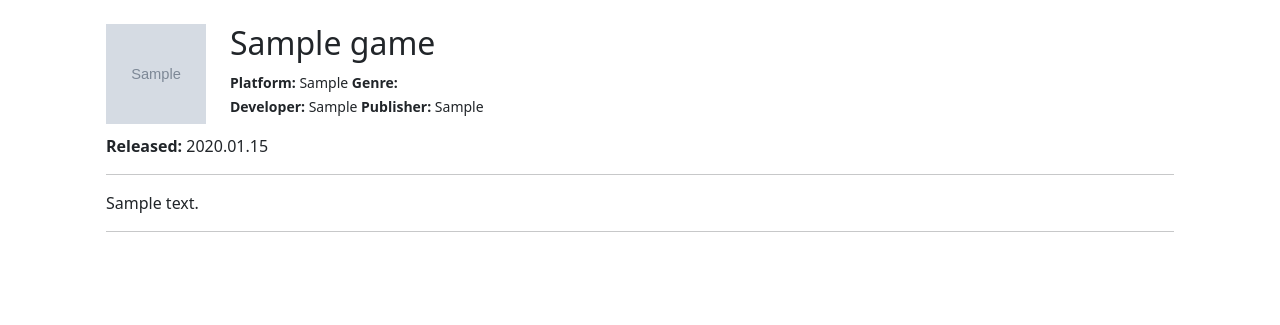
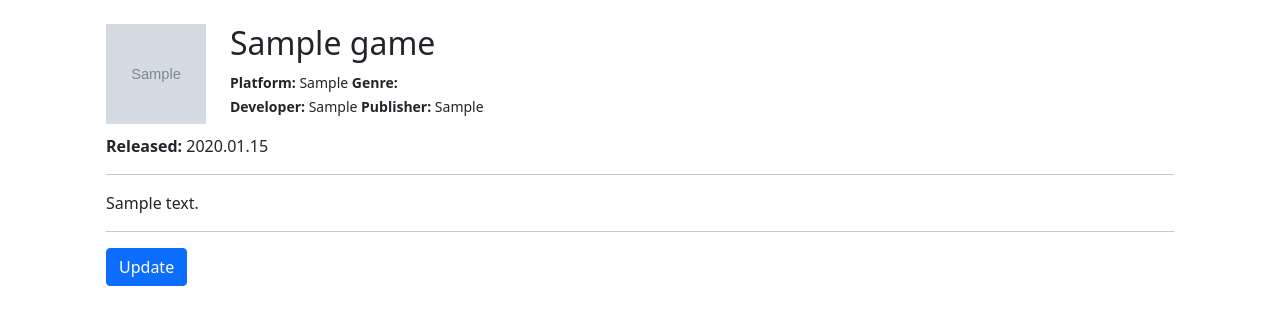
Before and after one commit to Kihimimari/Pile_of_Shame_manager, a Django app: page /game/1 in a window 1280 px wide. Shown: the part 56-381 px from the top of the page. Run offline with Django 4.2, Linux system fonts and the light colour scheme; data comes from the database, SQL or seed files in the repository; tables that the repository leaves empty hold one stand-in row (values such as "Sample post"); grey boxes marked "Sample" are stand-in pictures; some libraries are stand-ins or nearby versions.

Commit message:
added game update view, changed game.first_release_date field type to DateField

```diff
--- a/pile_of_shame/urls.py
+++ b/pile_of_shame/urls.py
@@ -18,7 +18,7 @@
 from django.views.generic import TemplateView
 
 from viewer.models import Genre, Game
-from viewer.views import GenreListView, GameListView, GameDetailView, GameCreateView
+from viewer.views import GenreListView, GameListView, GameDetailView, GameCreateView, GameUpdateView
 
 admin.site.register(Genre)
 admin.site.register(Game)
@@ -29,6 +29,7 @@
     path('game/', GameListView.as_view(), name="game"),
     path('game/new', GameCreateView.as_view(), name="create_game"),
     path('game/<int:pk>', GameDetailView.as_view(), name='game_details'),
+    path('game/<int:pk>/update', GameUpdateView.as_view(), name='update_game'),
     path('', TemplateView.as_view(template_name="index.html"), name='index'),
 
 ]
--- a/viewer/forms.py
+++ b/viewer/forms.py
@@ -1,3 +1,5 @@
+from datetime import date
+
 from django.forms import ModelForm, DateField, NumberInput, CharField, Textarea, URLField
 from viewer.models import Game
 
@@ -8,5 +10,5 @@
         fields = '__all__'
 
     first_release_date = DateField(widget=NumberInput(attrs={'type': 'date'}))
-    summary = CharField(widget=Textarea,required=False)
+    summary = CharField(widget=Textarea, required=False)
     cover = URLField(empty_value="", required=False)
--- a/viewer/models.py
+++ b/viewer/models.py
@@ -1,4 +1,4 @@
-from django.db.models import Model, CharField, ForeignKey, DO_NOTHING, TextField, DateTimeField
+from django.db.models import Model, CharField, ForeignKey, DO_NOTHING, TextField, DateField
 
 
 class Genre(Model):
@@ -14,7 +14,7 @@
     genre = ForeignKey(Genre, on_delete=DO_NOTHING)
     developer = CharField(max_length=265)
     publisher = CharField(max_length=256)
-    first_release_date = DateTimeField()
+    first_release_date = DateField(null=True, blank=True)
     summary = TextField(null=True, blank=True)
     cover = TextField(null=True, blank=True)
 
--- a/viewer/templates/game_detail_view.html
+++ b/viewer/templates/game_detail_view.html
@@ -12,7 +12,7 @@
             <p>{{ game.summary }}</p>
             <hr>
 {#            {% if user.is_authenticated %}#}
-{#            <a class="btn btn-primary" href="{% url "viewer:update_movie" movie.id %}">Update</a>#}
+            <a class="btn btn-primary" href="{% url "update_game" game.id %}">Update</a>
 {#            <a class="btn btn-danger" href="{% url "viewer:delete_movie" movie.id %}">Delete</a>#}
 {#            {% endif %}#}
         </div>
--- a/viewer/views.py
+++ b/viewer/views.py
@@ -1,6 +1,6 @@
 from django.shortcuts import render
 from django.urls import reverse_lazy
-from django.views.generic import ListView, DetailView, CreateView
+from django.views.generic import ListView, DetailView, CreateView, UpdateView
 from viewer.models import Genre, Game
 from viewer.forms import GameForm
 
@@ -24,3 +24,10 @@
     template_name = "forms/form.html"
     form_class = GameForm
     success_url = reverse_lazy("game")
+
+
+class GameUpdateView(UpdateView):
+    template_name = "forms/form.html"
+    form_class = GameForm
+    model = Game
+    success_url = reverse_lazy("game")
```
Also changed, not shown: viewer/migrations/0005_alter_game_first_release_date.py (added), viewer/migrations/0006_alter_game_first_release_date.py (added).
